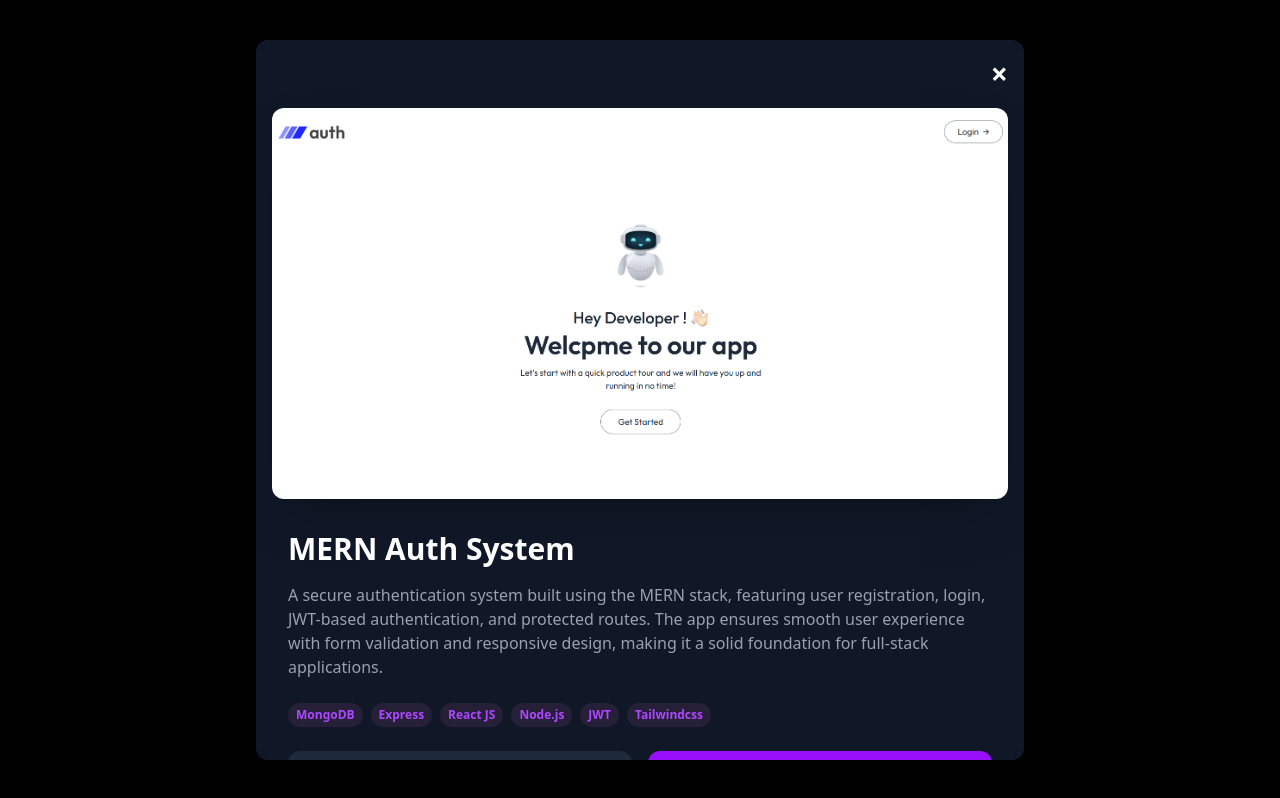
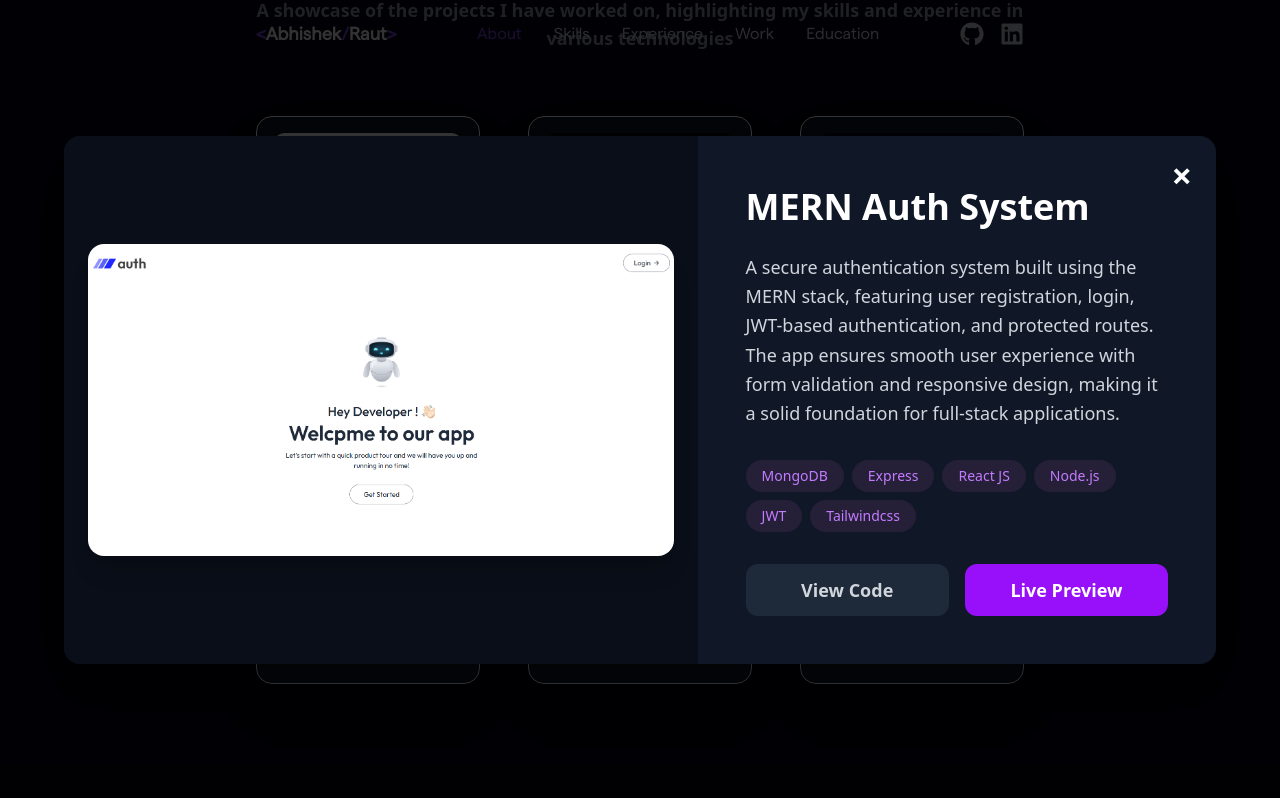
Before and after one commit to raut-abhishek/Portfolio_WebApp, a React (Vite) app: page / in a window 1280 px wide. Both pictures are taken after a click on the element 368 px from the left and 3370 px from the top of the page. Shown: the part 2970-3768 px from the top of the page. Built offline with nearby package versions, Linux system fonts and the light colour scheme.

Commit message:
Popup model modified

```diff
--- a/src/components/Work/Projects.jsx
+++ b/src/components/Work/Projects.jsx
@@ -65,59 +65,71 @@ const Work = () => {
       </div>
 
       {/* Modal Container */}
+      {/* Modal Container */}
       {selectedProject && (
-        <div className="fixed inset-0 z-50 flex items-center justify-center bg-black bg-opacity-90 p-4">
-          <div className="bg-gray-900 rounded-xl shadow-2xl lg:w-full w-[90%] max-w-3xl h-180 overflow-hidden relative">
-            <div className="flex justify-end p-4">
-              <button
-                onClick={handleCloseModal}
-                className="text-white text-3xl font-bold hover:text-purple-500"
-              >
-                &times;
-              </button>
-            </div>
+        <div className="fixed inset-0 z-50 flex items-center justify-center bg-black/80 p-6">
+          <div className="bg-gray-900 rounded-2xl shadow-2xl w-[96%] max-w-6xl overflow-hidden relative animate-fadeIn">
 
-            <div className="flex flex-col">
-              <div className="w-full flex justify-center bg-gray-900 px-4">
+            {/* Close Button */}
+            <button
+              onClick={handleCloseModal}
+              className="absolute top-5 right-6 text-white text-4xl font-bold hover:text-purple-500"
+            >
+              &times;
+            </button>
+
+            {/* Horizontal Layout */}
+            <div className="flex flex-col lg:flex-row h-full">
+
+              {/* Left Image Section */}
+              <div className="lg:w-[55%] w-full bg-black/40 p-6 flex items-center justify-center">
                 <img
                   src={selectedProject.image}
                   alt={selectedProject.title}
-                  className="lg:w-full w-[95%] object-contain rounded-xl shadow-2xl"
+                  className="rounded-2xl object-contain max-h-[480px] w-full shadow-xl"
                 />
               </div>
-              <div className="lg:p-8 p-6">
-                <h3 className="lg:text-3xl font-bold text-white mb-4 text-md">
+
+              {/* Right Content */}
+              <div className="lg:w-[45%] w-full p-8 lg:p-12 flex flex-col">
+                <h3 className="text-4xl font-bold text-white mb-6 leading-tight">
                   {selectedProject.title}
                 </h3>
-                <p className="text-gray-400 mb-6 lg:text-base text-xs">
+
+                <p className="text-gray-300 mb-8 text-lg leading-relaxed">
                   {selectedProject.description}
                 </p>
-                <div className="flex flex-wrap gap-2 mb-6">
+
+                {/* Tags */}
+                <div className="flex flex-wrap gap-2 mb-8">
                   {selectedProject.tags.map((tag, index) => (
                     <span
                       key={index}
-                      className="bg-[#251f38] text-xs font-semibold text-purple-500 rounded-full px-2 py-1"
+                      className="bg-[#251f38] text-sm font-medium text-purple-400 rounded-full px-4 py-1.5"
                     >
                       {tag}
                     </span>
                   ))}
                 </div>
-                <div className="flex gap-4">
+
+                {/* Buttons */}
+                <div className="flex gap-4 mt-auto">
                   <a
                     href={selectedProject.github}
                     target="_blank"
                     rel="noopener noreferrer"
-                    className="w-1/2 bg-gray-800 hover:bg-purple-800 text-gray-400 lg:px-6 lg:py-2 px-2 py-1 rounded-xl lg:text-xl text-sm font-semibold text-center"
+                    className="flex-1 bg-gray-800 hover:bg-gray-700 text-gray-300 px-6 py-3 rounded-xl text-center text-lg font-semibold transition"
                   >
                     View Code
                   </a>
+
                   <a
                     href={selectedProject.webapp}
                     target="_blank"
                     rel="noopener noreferrer"
-                    className="w-1/2 bg-purple-600 hover:bg-purple-800 text-white lg:px-6 lg:py-2 px-2 py-1 rounded-xl lg:text-xl text-sm font-semibold text-center"
+                    className="flex-1 bg-purple-600 hover:bg-purple-700 text-white px-6 py-3 rounded-xl text-center text-lg font-semibold transition"
                   >
-                    View Live
+                    Live Preview
                   </a>
                 </div>
               </div>
```
